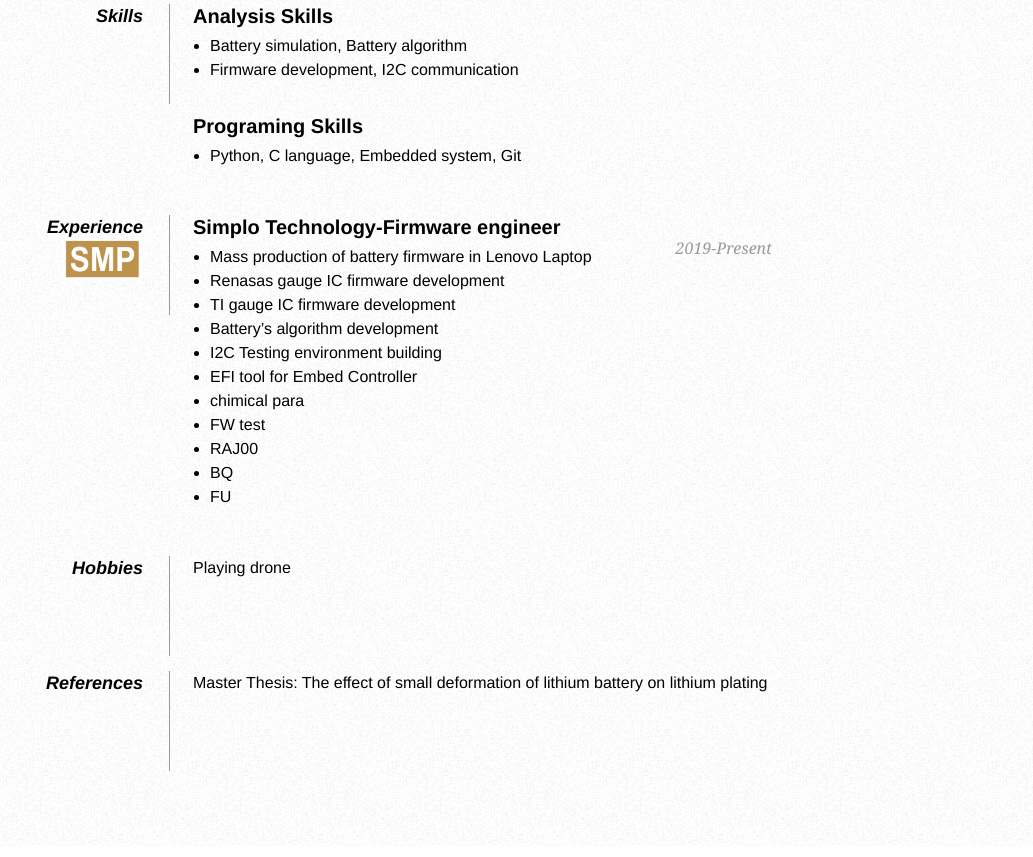
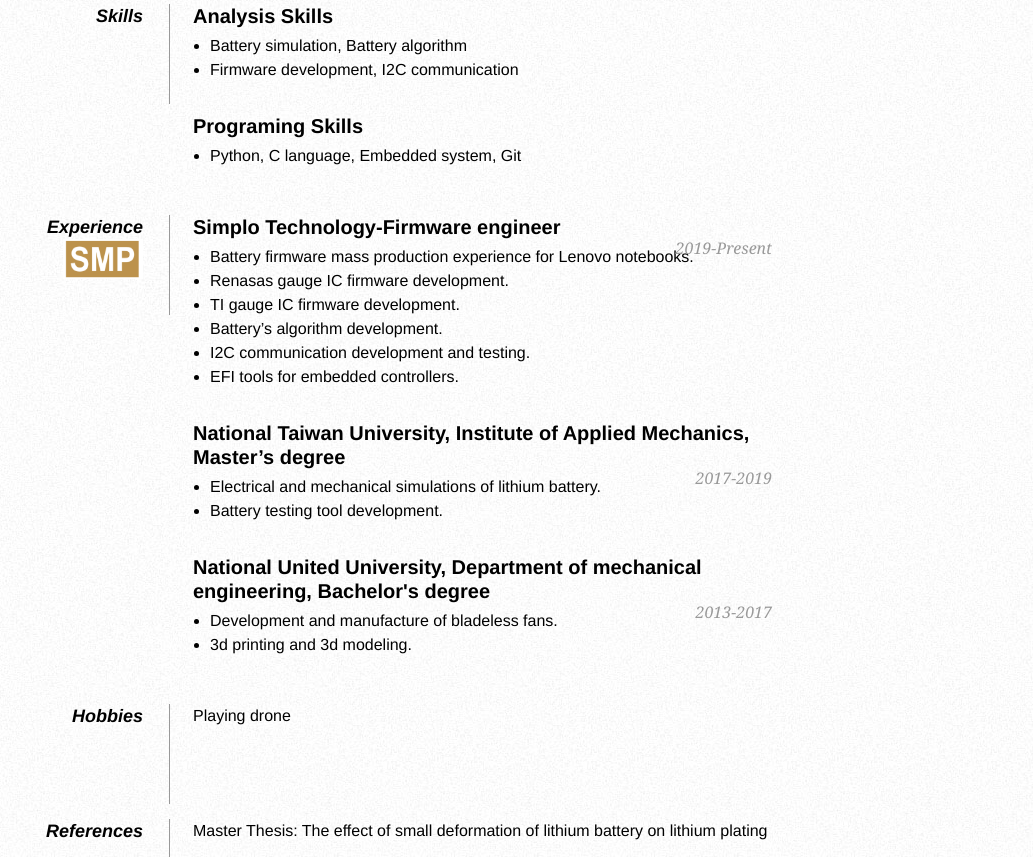
Before and after one commit to Watcher03ed/Watcher03ed.github.io, a plain HTML site: page index.html in a window 1280 px wide. Shown: the part 439-1296 px from the top of the page, without its empty margins (247-1280 px from the left). Drawn offline with Linux system fonts and the light colour scheme.

Commit message:
Edit experience

```diff
--- a/index.html
+++ b/index.html
@@ -96,17 +96,22 @@
             <dd>
                 <h2>Simplo Technology-Firmware engineer<span>2019-Present</span></h2>
                 <ul>
-                    <li>Mass production of battery firmware in Lenovo Laptop</li>
-					<li>Renasas gauge IC firmware development</li>
-					<li>TI gauge IC firmware development</li>
-					<li>Battery’s algorithm development</li>
-					<li>I2C Testing environment building</li>
-					<li>EFI tool for Embed Controller</li>
-                    <li>chimical para</li>
-                    <li>FW test</li>
-                    <li>RAJ00</li>
-                    <li>BQ</li>
-                    <li>FU</li>
+                    <li>Battery firmware mass production experience for Lenovo notebooks. </li>
+					<li>Renasas gauge IC firmware development.</li>
+					<li>TI gauge IC firmware development. </li>
+					<li>Battery’s algorithm development. </li>
+					<li>I2C communication development and testing.</li>
+					<li>EFI tools for embedded controllers.</li>
+                </ul>
+                <h2>National Taiwan University, Institute of Applied Mechanics, Master’s degree<span>2017-2019</span></h2>
+                <ul>
+                    <li>Electrical and mechanical simulations of lithium battery. </li>
+					<li>Battery testing tool development.</li>
+                </ul>
+                <h2>National United University, Department of mechanical engineering, Bachelor's degree<span>2013-2017</span></h2>
+                <ul>
+                    <li>Development and manufacture of bladeless fans. </li>
+					<li>3d printing and 3d modeling.</li>
                 </ul>
             </dd>
 
```
